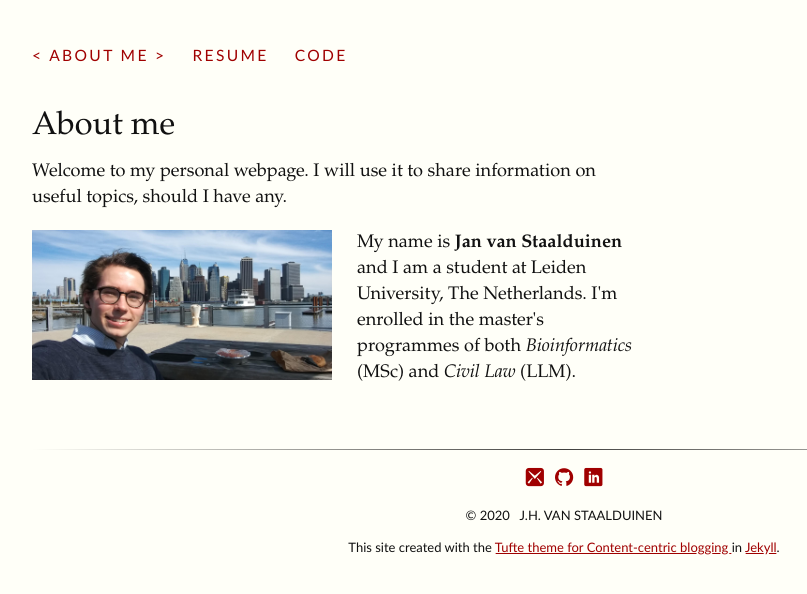
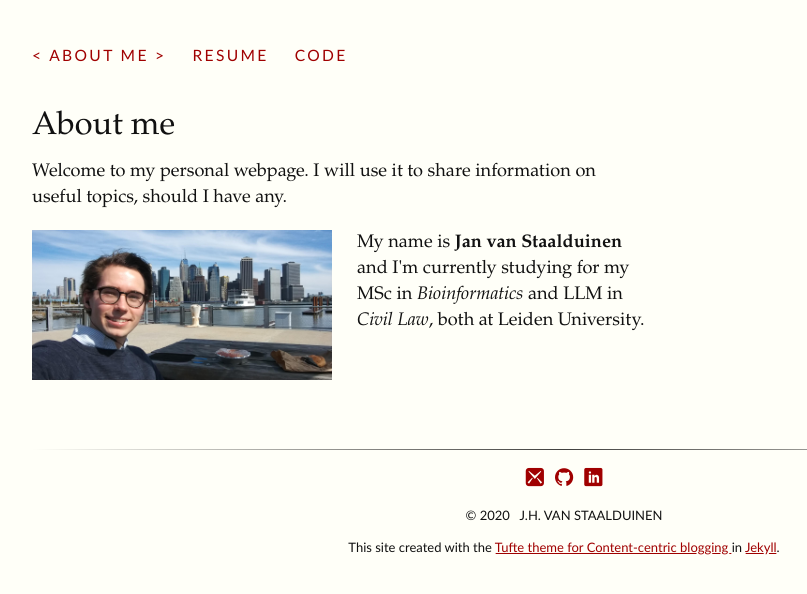
Before and after one commit to jhvanstaalduinen/jhvanstaalduinen.github.io, a Jekyll site: the page built from index.html, in a window 1280 px wide. Shown: the top 594 px of the page, without its empty margins (128-935 px from the left). Built offline with Jekyll 4.4.1, drawn with Linux system fonts in a browser that asks for light colours; some web fonts are replaced.

Commit message:
Update index.html

```diff
--- a/index.html
+++ b/index.html
@@ -7,4 +7,4 @@ title: About me
 <p>Welcome to my personal webpage. I will use it to share information on useful topics, should I have any.</p>
 
 <p><img src='assets/img/picture_jan_NY.jpg' width='300' style="float:left;margin:25px;margin-left:0;margin-top:0;"/>
-My name is <b>Jan van Staalduinen</b> and I am a student at Leiden University, The Netherlands. I'm enrolled in the master's programmes of both <i>Bioinformatics</i> (MSc) and <i>Civil Law</i> (LLM).</p>
+My name is <b>Jan van Staalduinen</b> and I'm currently studying for my MSc in <i>Bioinformatics</i> and LLM in <i>Civil Law</i>, both at Leiden University.</p>
```
